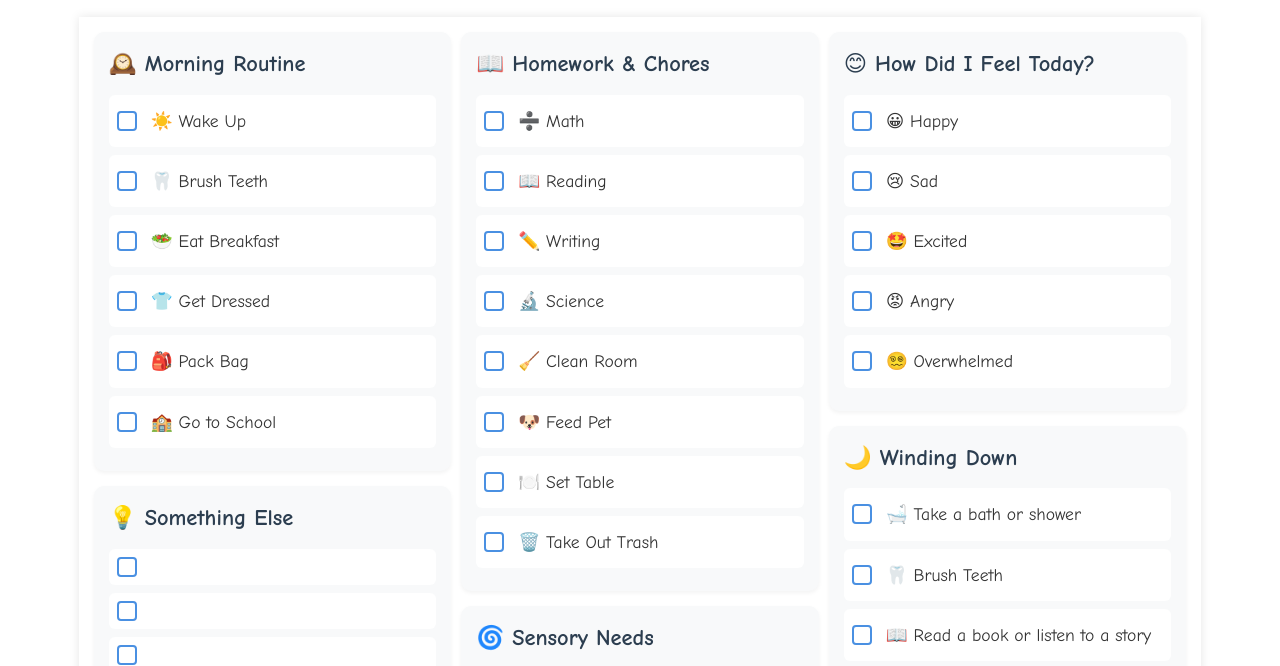
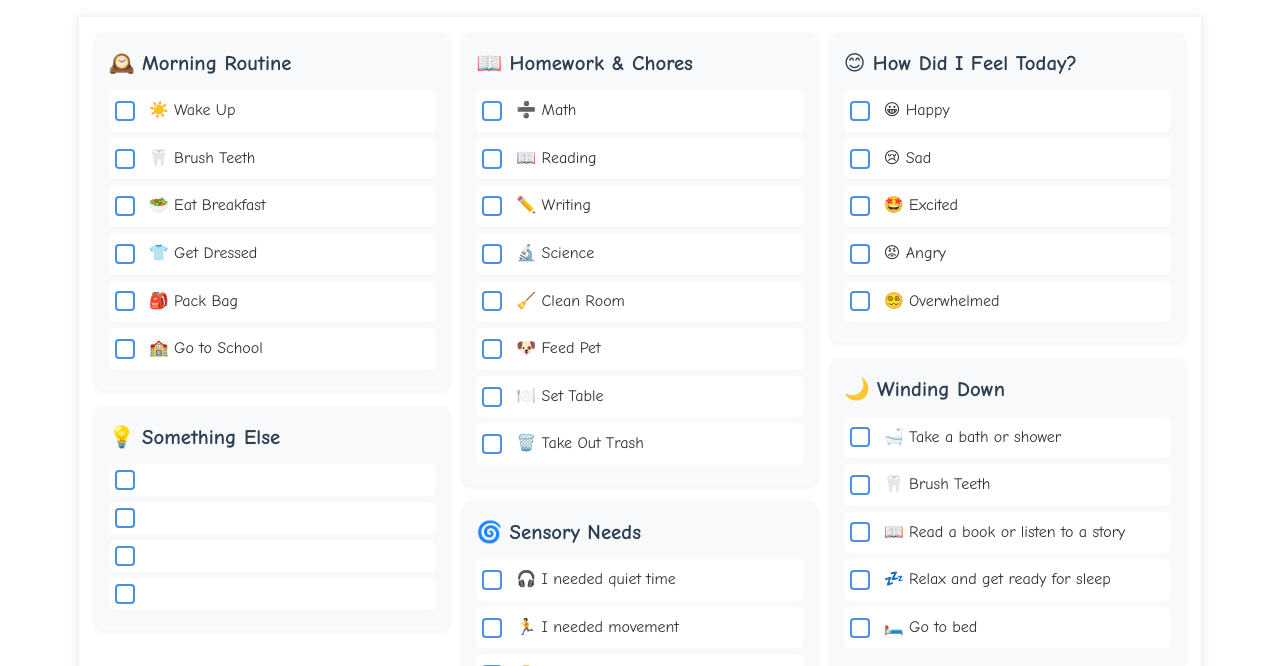
Before and after one commit to olioskar/AuDHD-Planner, a plain HTML site: page index.html in a window 1280 px wide. Shown: the part 87-753 px from the top of the page. Drawn offline with Linux system fonts and the light colour scheme.

Commit message:
Style adjustments: Reduced section header font size to 1.3em and made list items more compact with smaller padding and margins

```diff
--- a/styles.css
+++ b/styles.css
@@ -71,8 +71,8 @@ h1 {
 }
 
 .planner-section h2 {
-    font-size: 1.4em;
-    margin-bottom: 12px;
+    font-size: 1.3em;
+    margin-bottom: 10px;
     color: #2c3e50;
     cursor: grab;
     outline: none; /* Remove focus outline for cleaner look */
@@ -122,11 +122,11 @@ h1 {
 .draggable-item {
     display: flex;
     align-items: center;
-    margin-bottom: 8px;
-    font-size: 1.1em;
+    margin-bottom: 6px;
+    font-size: 1em;
     cursor: grab;
     background: white;
-    padding: 8px;
+    padding: 6px;
     border-radius: 6px;
 }
 
@@ -137,7 +137,7 @@ h1 {
     cursor: grab;
     background: rgba(255, 255, 255, 0.5);
     border-radius: 4px;
-    padding: 4px;
+    padding: 2px 4px;
 }
 
 .draggable-item span:not(.checkbox):empty::before,
```
